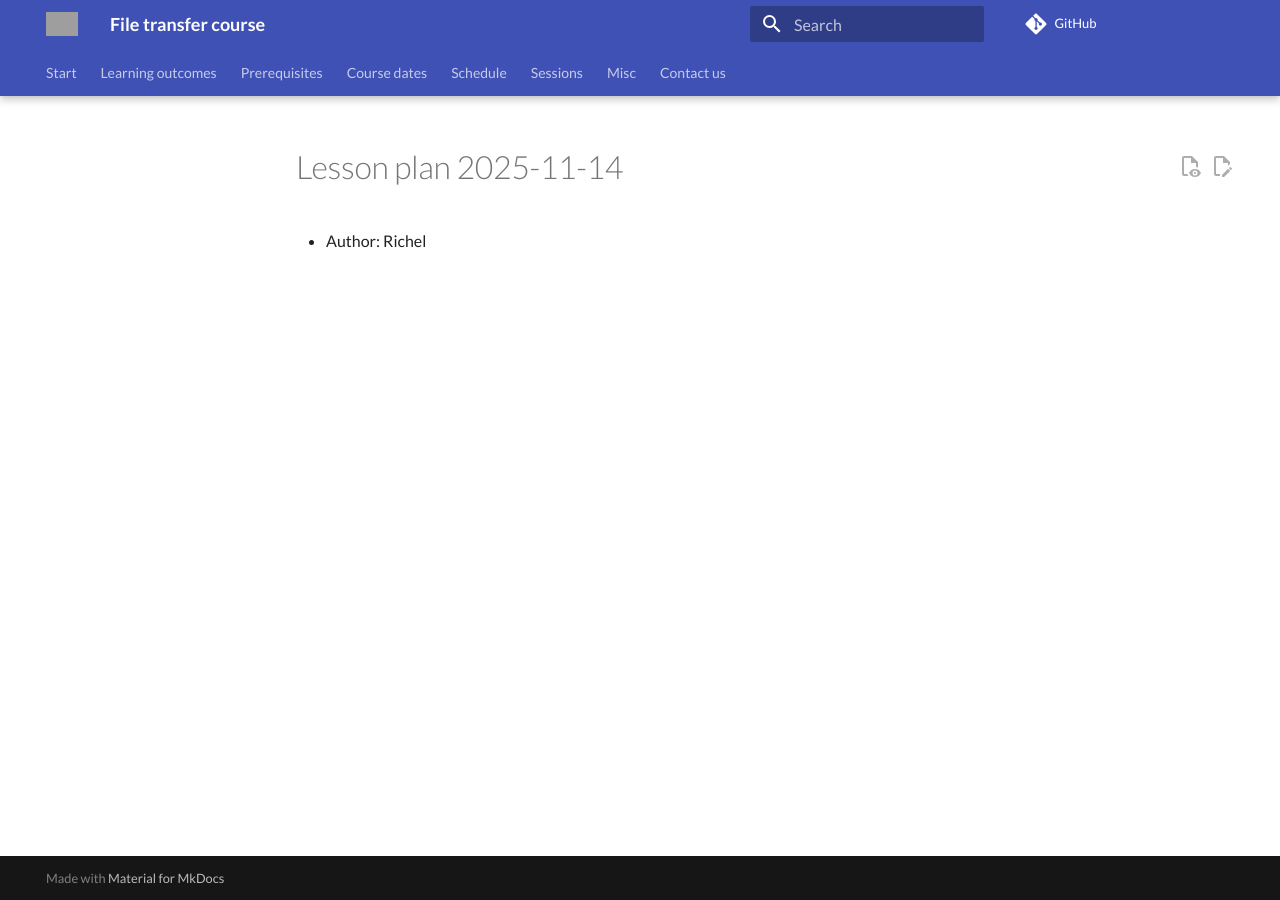
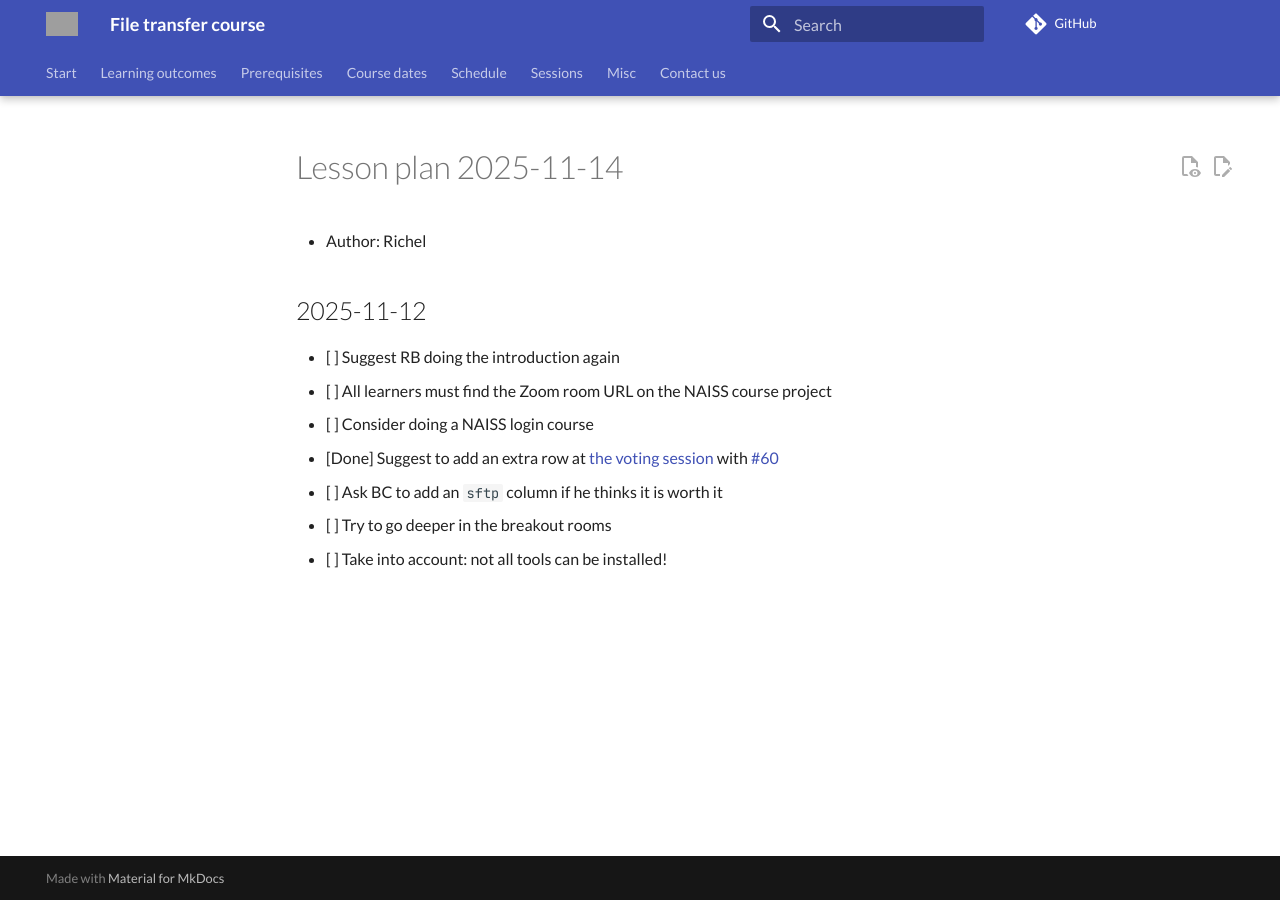
Before and after one commit to UPPMAX/naiss_file_transfer_course, an MkDocs documentation site: the page built from docs/lesson_plans/20251114/README.md, in a window 1280 px wide. Built offline with MkDocs 1.6.1 and Material for MkDocs 9.7.7, drawn with Linux system fonts in a browser that asks for light colours; comment, search, counter and statistics services are not loaded; grey boxes are pictures that could not be loaded.

Commit message:
Cluster-to-cluster file transfer is a votable option now, fix #60

```diff
--- a/docs/lesson_plans/20251114/README.md
+++ b/docs/lesson_plans/20251114/README.md
@@ -1,3 +1,16 @@
 # Lesson plan 2025-11-14
 
 - Author: Richel
+
+## 2025-11-12
+
+- [ ] Suggest RB doing the introduction again
+- [ ] All learners must find the Zoom room URL on the NAISS course project
+- [ ] Consider doing a NAISS login course
+
+- [Done] Suggest to add an extra row at
+  [the voting session](https://uppmax.github.io/naiss_file_transfer_course/sessions/vote/)
+  with [#60](https://github.com/UPPMAX/naiss_file_transfer_course/issues/60)
+- [ ] Ask BC to add an `sftp` column if he thinks it is worth it
+- [ ] Try to go deeper in the breakout rooms
+- [ ] Take into account: not all tools can be installed!
```
Also changed, not shown: docs/sessions/vote.md (+4 -4 lines).
